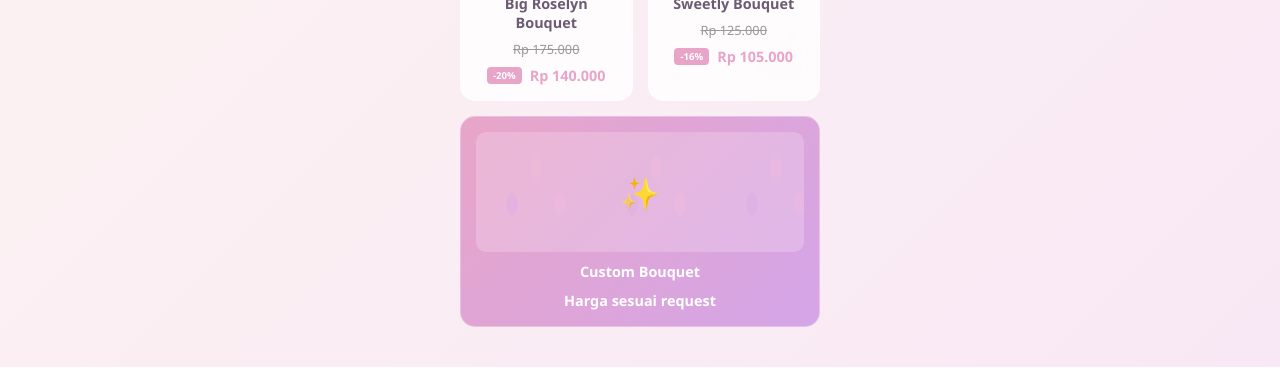
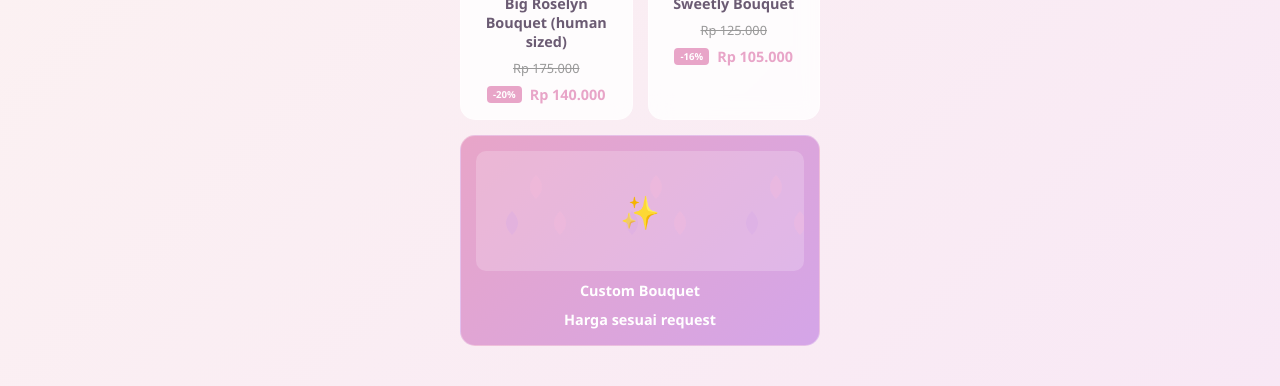
Before and after one commit to rdtyaaa/flowfy, a plain HTML site: page index.html in a window 1280 px wide. Shown: the part 1143-1529 px from the top of the page. Drawn offline with Linux system fonts and the light colour scheme.

Commit message:
update product

```diff
--- a/index.html
+++ b/index.html
@@ -1128,7 +1128,7 @@
             image: "images/10.png",
           },
           {
-            name: "Big Roselyn Bouquet",
+            name: "Big Roselyn Bouquet (human sized)",
             price: "Rp 140.000",
             originalPrice: "Rp 175.000",
             discount: "-20%",
```
